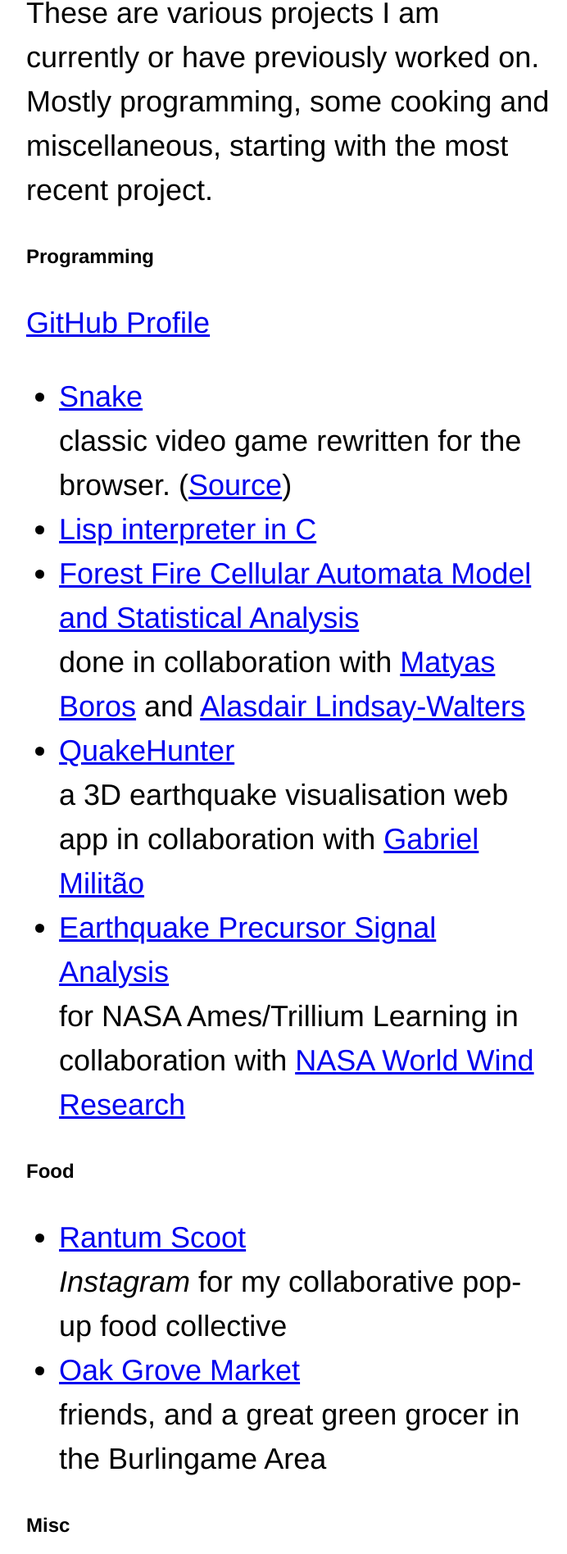
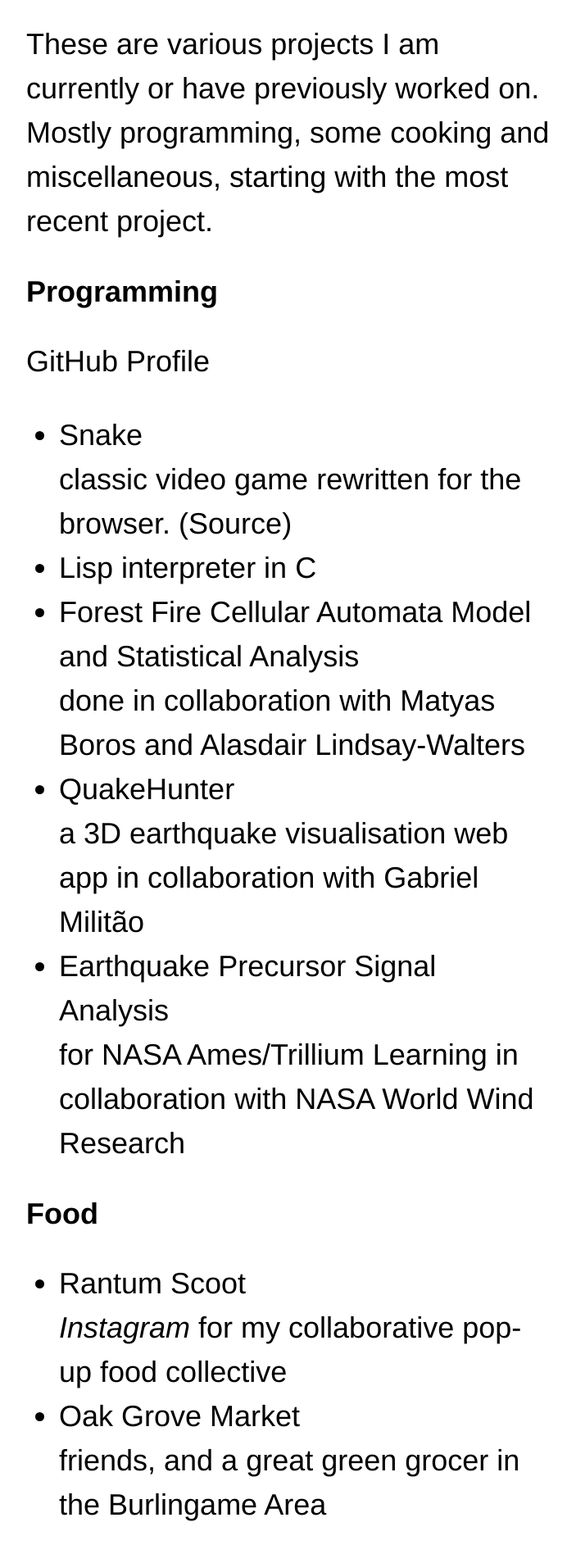
Before and after one commit to ben-chang/ben-chang.github.io, a plain HTML site: page index.html in a window 1280 px wide. Shown: the part 886-2782 px from the top of the page at 82% size, without its empty margins (288-980 px from the left). Drawn offline with Linux system fonts and the light colour scheme.

Commit message:
initial refactor done, moving on to adding extra info

```diff
--- a/index.html
+++ b/index.html
@@ -13,65 +13,65 @@
   		Benjamin Chang
   	</h1>
   </header>
-  <!-- <hr class="headerClass"> -->
   <main class="w-50 center">
     <section class="f2 lh-copy">
+      <div class="w-100 bt"></div>
       <h2 class="f2 lh-title">About</h2>
     	<p>
     		I'm a junior developer and watch geek from the Bay Area.
     	</p>
-    	<h3 class="f3">Where I'm From</h3>
+    	<h2 class="f2 lh-title">Where I'm From</h2>
     	<p>
     		The San Francisco Bay Area, formerly living in London.
     	</p>
     </section>
-    <hr class="bodyClass">
+    <div class="w-100 bt"></div>
     <section class="f2 lh-copy">
       <h2 class="f2 lh-title">Projects</h2>
     	<p>
     		These are various projects I am currently or have previously worked on. Mostly programming, some cooking and miscellaneous, starting with the most recent project.
     	</p>
-    	<h3 class="f3">Programming</h3>
-    	<p><a href="https://github.com/ben-chang">GitHub Profile</a></p>
+        <h3 class="f2 lh-title">Programming</h3>
+      	<p><a class="black no-underline underline-hover" href="https://github.com/ben-chang">GitHub Profile</a></p>
       	<ul>
-        <li><strong><a href="http://safe-coast-55589.herokuapp.com">Snake</a></strong>
-        <br>classic video game rewritten for the browser. (<a href="https://github.com/ben-chang/WDI-Project-1">Source</a>)</li>
-    		<li><strong><a href="https://github.com/ben-chang/c-lisp-interpreter">Lisp interpreter in C</a></strong></li>
-    		<li><strong><a href="https://github.com/ben-chang/forestfire-ca-model">Forest Fire Cellular Automata Model and Statistical Analysis</a></strong>
+          <li><strong><a class="black no-underline underline-hover" href="http://safe-coast-55589.herokuapp.com">Snake</a></strong>
+          <br>classic video game rewritten for the browser. (<a class="black no-underline underline-hover" href="https://github.com/ben-chang/WDI-Project-1">Source</a>)</li>
+      		<li><strong><a class="black no-underline underline-hover" href="https://github.com/ben-chang/c-lisp-interpreter">Lisp interpreter in C</a></strong></li>
+      		<li><strong><a class="black no-underline underline-hover" href="https://github.com/ben-chang/forestfire-ca-model">Forest Fire Cellular Automata Model and Statistical Analysis</a></strong>
       		<br>
-    		done in collaboration with <a href="https://github.com/habospace">Matyas Boros</a> and <a href="https://github.com/atlw">Alasdair Lindsay-Walters</a></li>
-    		<li><strong><a href="https://worldwind.arc.nasa.gov/quakehunter/">QuakeHunter</a></strong>
+      		done in collaboration with <a class="black no-underline underline-hover" href="https://github.com/habospace">Matyas Boros</a> and <a class="black no-underline underline-hover" href="https://github.com/atlw">Alasdair Lindsay-Walters</a></li>
+      		<li><strong><a class="black no-underline underline-hover" href="https://worldwind.arc.nasa.gov/quakehunter/">QuakeHunter</a></strong>
       		<br>
-    		a 3D earthquake visualisation web app in collaboration with <a href="https://github.com/Gagaus">Gabriel Militão</a></li>
-    		<li><strong><a href="https://github.com/NASAWorldWindResearch/EarthquakeApp">Earthquake Precursor Signal Analysis</a></strong>
+      		a 3D earthquake visualisation web app in collaboration with <a class="black no-underline underline-hover" href="https://github.com/Gagaus">Gabriel Militão</a></li>
+      		<li><strong><a class="black no-underline underline-hover" href="https://github.com/NASAWorldWindResearch/EarthquakeApp">Earthquake Precursor Signal Analysis</a></strong>
       		<br>
-    		for NASA Ames/Trillium Learning in collaboration with <a href="https://github.com/NASAWorldWindResearch">NASA World Wind Research</a></li>
+      		for NASA Ames/Trillium Learning in collaboration with <a class="black no-underline underline-hover" href="https://github.com/NASAWorldWindResearch">NASA World Wind Research</a></li>
       	</ul>
-    	<h3 class="f3">Food</h3>
+      	<h3 class="f2 lh-title">Food</h3>
       	<ul>
-    		<li><strong><a href="https://www.instagram.com/rantum_scoot/">Rantum Scoot</a></strong>
+      		<li><strong><a class="black no-underline underline-hover" href="https://www.instagram.com/rantum_scoot/">Rantum Scoot</a></strong>
       		<br>
       		<em>Instagram</em> for my collaborative pop-up food collective</li>
-    		<li><strong><a href="http://oakgrove-market.com/">Oak Grove Market</a></strong>
+      		<li><strong><a class="black no-underline underline-hover" href="http://oakgrove-market.com/">Oak Grove Market</a></strong>
       		<br>
       		friends, and a great green grocer in the Burlingame Area</li>
       	</ul>
-    	<h3 class="f3">Misc</h3>
-    	<p><a href="https://twitter.com/_BenChang">Twitter</a> (@_BenChang)</p>
+      	<h3 class="f2 lh-title">Misc</h3>
+      	<p><a class="black no-underline underline-hover" href="https://twitter.com/_BenChang">Twitter</a> (@_BenChang)</p>
     </section>
-    <hr class="bodyClass">
+    <div class="w-100 bt"></div>
   	<section class="f2 lh-copy">
       <h2 class="f2 lh-title">Contact</h2>
       <ul>
-          <li><a href="mailto:ben.chang@hotmail.co.uk">Email</a></li>
-          <li><a href="http://www.linkedin.com/in/b-chang">LinkedIn</a></li>
+          <li><a class="black no-underline underline-hover" href="mailto:ben.chang@hotmail.co.uk">Email</a></li>
+          <li><a class="black no-underline underline-hover" href="http://www.linkedin.com/in/b-chang">LinkedIn</a></li>
       </ul>
   	</section>
 
 
   </main>
-  <footer>
-  	<h6><small>2017</small></h6>
+  <footer class="w-50 center tc">
+  	<p class="f4 lh-copy"><small>2017</small></p class="f4 lh-copy">
   </footer>
   </body>
 </html>
```
Lines whose indentation alone changed are shown as unchanged.
